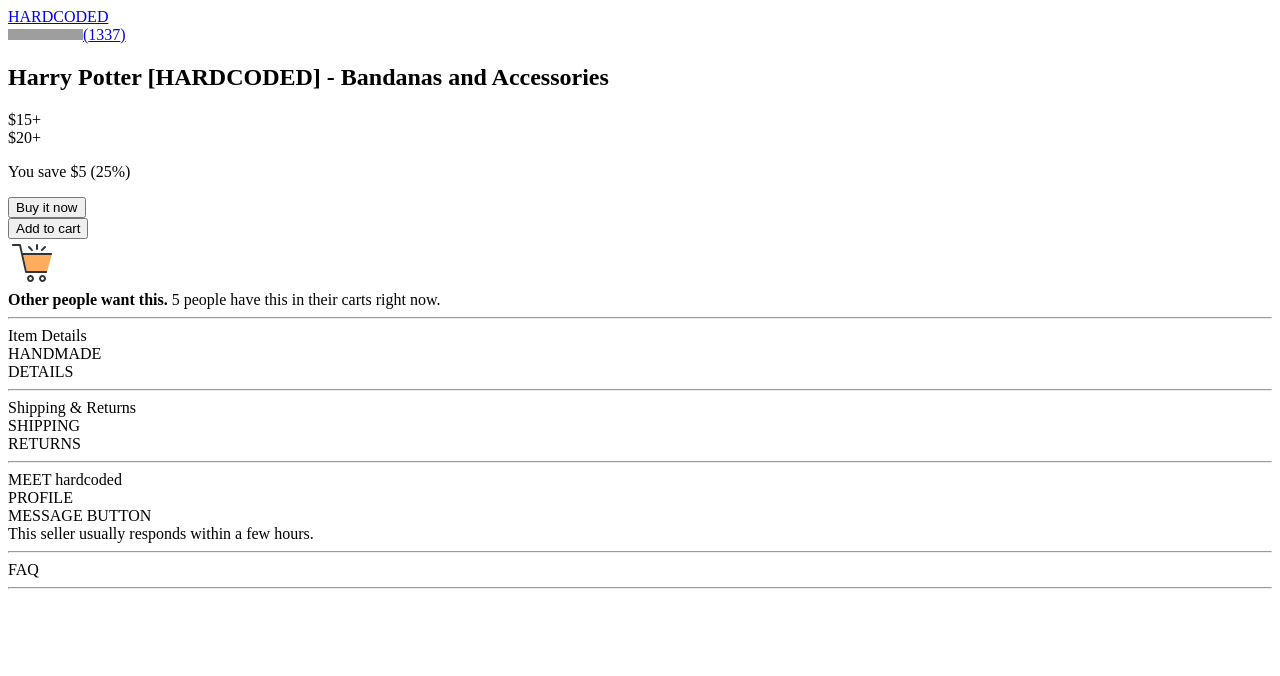
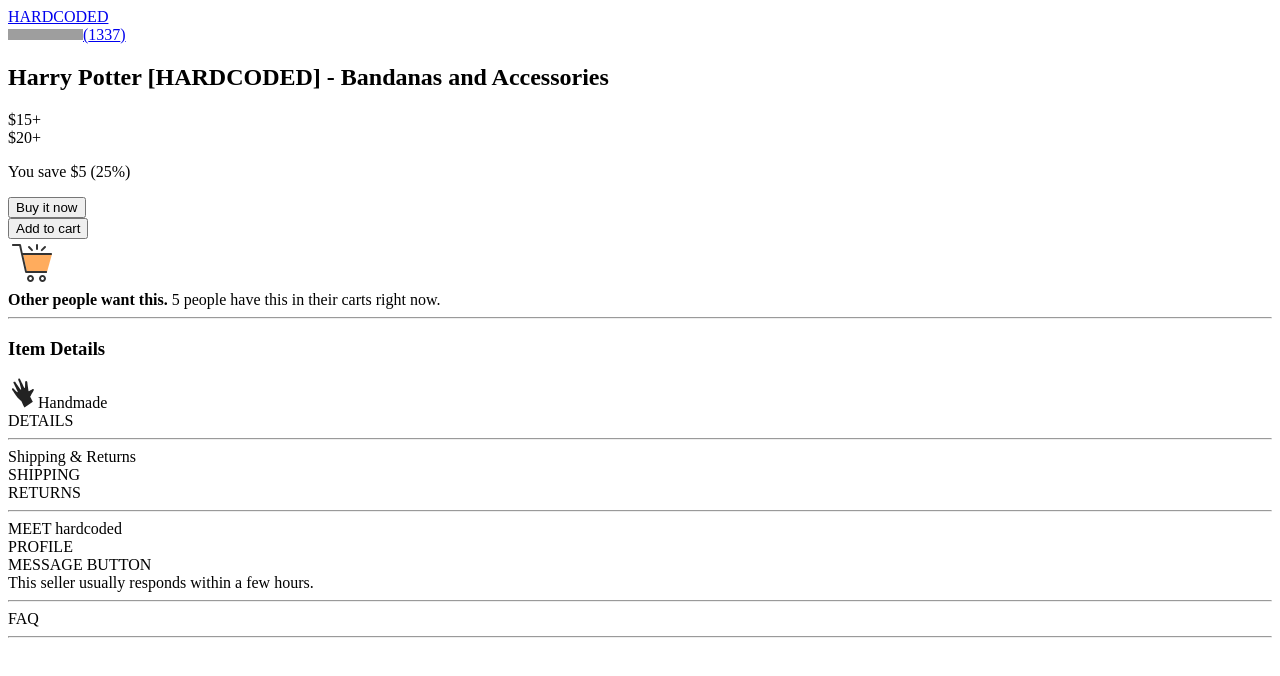
Before and after one commit to jtworm96/Jordan-service, a React app: page / in a window 1280 px wide. Shown: the top 676 px of the page. Built offline with nearby package versions, Linux system fonts and the light colour scheme; grey boxes are pictures that could not be loaded; the HTML template or start-up script is replaced by a standard one.

Commit message:
Completed basic handmade component

```diff
--- a/client/src/components/ListingDetails/Handmade.jsx
+++ b/client/src/components/ListingDetails/Handmade.jsx
@@ -9,7 +9,15 @@
   render () {
     return (
         <div className="handmade">
-            HANDMADE
+            <div>
+              <span class="inline-svg pr-xs-1 icon-b-2">
+                <svg xmlns="http://www.w3.org/2000/svg" viewBox="0 0 47.1 62.5" width="30" height="30" aria-hidden="true" focusable="false">
+                  <path d="M19.6 47.6c-.6-.4-7.9-7.2-8.1-7.5-.2-.3-1.8-2.6-2.1-3.1-.4-.5-5.9-8.7-7-10.4-.7-1.1-1.9-2.8-1.9-3.3s.6-1.4.7-1.5c.1-.2 1.2-.7 1.7-.4.4.3 3.7 3.2 3.8 3.6s5 4.6 5.3 4.7c.4.1.6-1 .6-1s-.9-2.1-1-2.3c-.1-.2-6.1-12.4-6.2-12.8-.1-.4-1.9-3.5-1.9-4S4.6 8 5 7.9c.4-.1 2 0 2.2.1.2.2 7.9 11.9 8.8 13 .8 1.1 2.5 3.3 2.9 3.4.3.1.9-1.1.9-1.1s-3.2-11.8-3.3-12.2-2.8-6.6-2.9-7.2.2-2 .5-2.3 1.9-.6 2.7-.2c.8.8 4.3 8.5 4.8 9.6s4 8.5 4.5 9.1c.5.6 1.1.6 1.6.3.3-.1.3-9.4.3-9.4s-.1-2.4.2-3.5c.1-.6 1.4-1.4 2.1-1.5s1.9 1.5 2.1 1.8c.1.1.6 4.9 1.2 9.6.6 4.5 1.4 9 1.4 9.2 0 .3.5 1.1 1 1 .5-.2 3.6-2.4 4.1-2.6.6-.3 3.3-2.2 3.5-2.3.2-.1 1.4.1 1.4.1s.8.9 1.4 1.8c-.3.9-.6 1.5-1 2.2-1.7 3.2-3.8 6.6-5 8.8-1 1.9-1.9 3.6-1.9 3.7 0 .2 5.6 10.4 5.6 10.4L26.7 61.5s-.6-.7-1.3-2.1c-.7-1.3-1.5-3.2-2.3-4.9-1.9-3.7-3.2-6.7-3.5-6.9z" fill-rule="evenodd" clip-rule="evenodd" fill="#222">
+                  </path>
+                </svg>
+              </span>
+              <span className="handmadetext">Handmade</span>
+            </div>
         </div>
     )
   }
--- a/client/src/components/ListingDetails/ListingDetails.jsx
+++ b/client/src/components/ListingDetails/ListingDetails.jsx
@@ -11,7 +11,7 @@
   render () {
     return (
         <div className="listing-details">
-            Item Details
+            <h3><strong>Item Details</strong></h3>
             <Handmade />
             <Details />
         </div>
```
Also changed, not shown: 2 other files (tests, documents, lock files or other folders).
